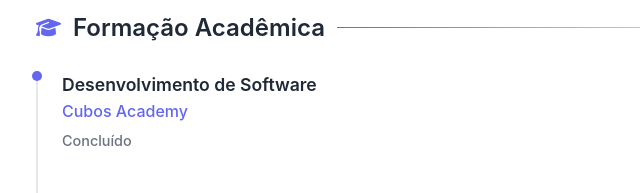
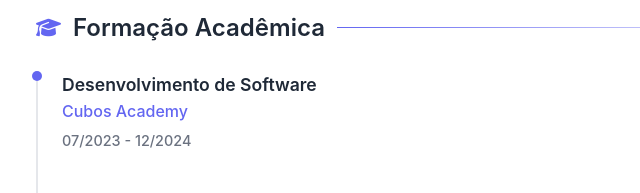
Before and after one commit to FelipeArauj0/curriculo-felipe-araujo, a plain HTML site: page index.html in a window 1280 px wide. Shown: the part 960-1153 px from the top of the page, 194-834 px from the left. Drawn offline with Linux system fonts and the light colour scheme.

Commit message:
feat: att data termino cubos

```diff
--- a/index.html
+++ b/index.html
@@ -519,7 +519,7 @@
                     <div class="item-header">
                         <div class="item-title">Desenvolvimento de Software</div>
                         <div class="item-subtitle">Cubos Academy</div>
-                        <div class="item-date">Concluído</div>
+                        <div class="item-date">07/2023 - 12/2024</div>
                     </div>
                 </div>
                 <div class="education-item">
```
